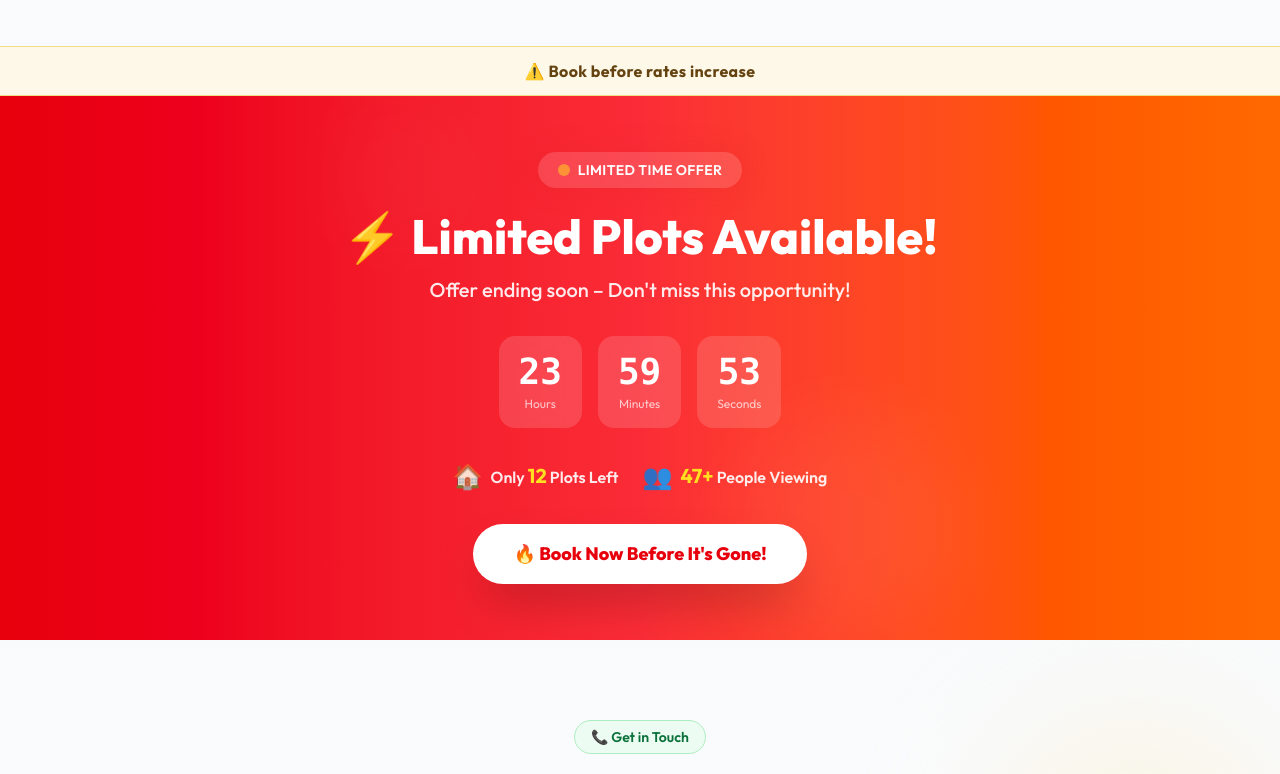
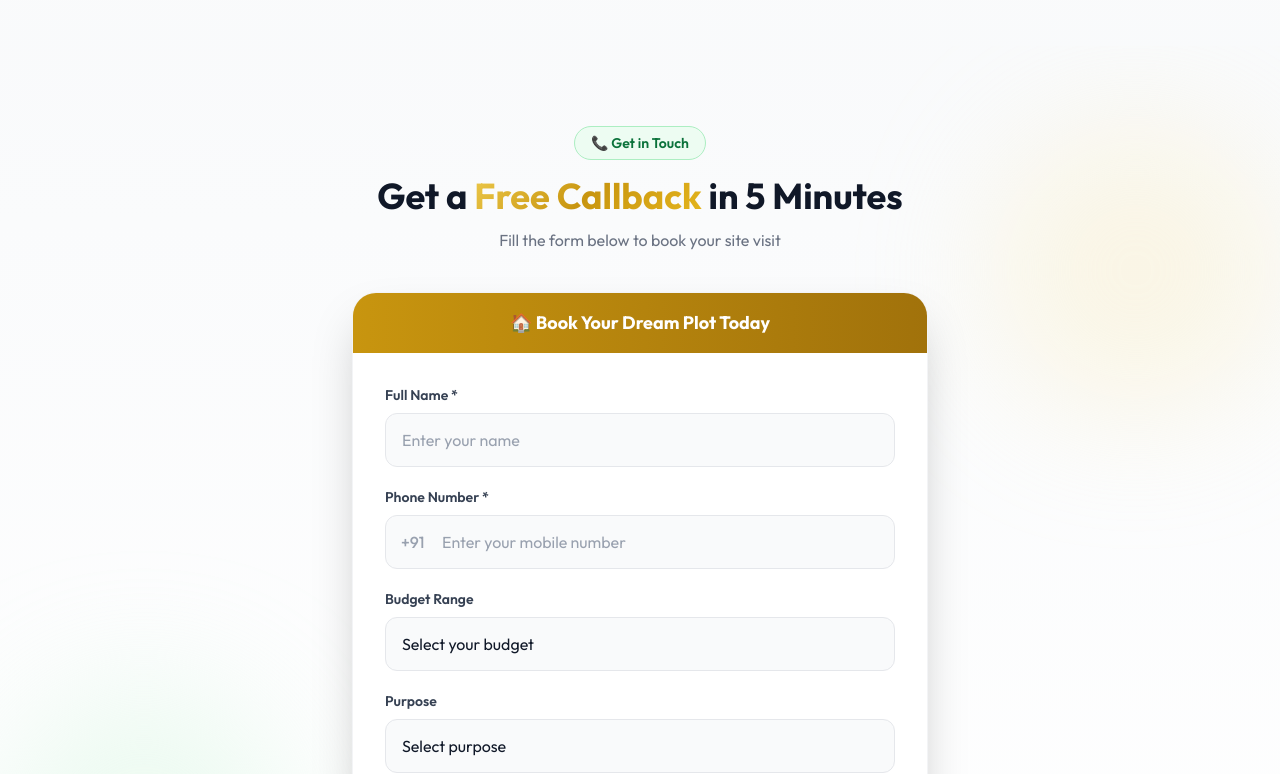
Before and after one commit to krishnaaprasad/Suvridhirealestate, a Next.js app: page / in a window 1280 px wide. Shown: the part 4520-5294 px from the top of the page. Built offline with nearby package versions, Linux system fonts and the light colour scheme.

Commit message:
Hero Section Update

```diff
--- a/src/app/page.js
+++ b/src/app/page.js
@@ -31,6 +31,7 @@ export default function Home() {
       </div>
 
       <GallerySection />
+      <LeadForm />
 
       <div className="bg-gold-50 text-gold-800 text-center py-2 sm:py-3 px-4 font-bold tracking-wide text-sm sm:text-base border-y border-gold-200">
         ⚠️ Book before rates increase
@@ -38,7 +39,7 @@ export default function Home() {
 
 
       <UrgencySection />
-      <LeadForm />
+
       <Footer />
       <StickyButtons />
     </main>
```
